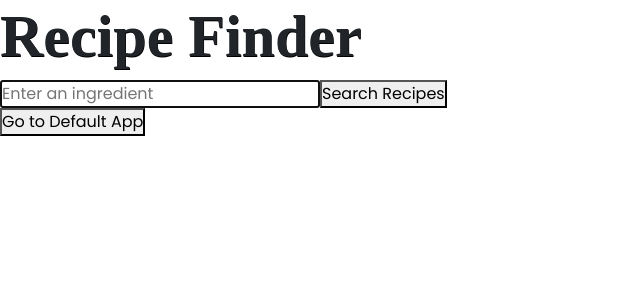
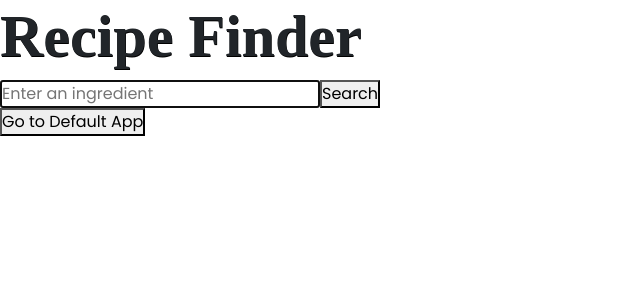
Before and after one commit to ChSathwik641/food-app, a React (Vite) app in the folder food/: page /RecipeFinder in a window 1280 px wide. Shown: the top 300 px of the page, without its empty margins (0-640 px from the left). Built offline with nearby package versions, Linux system fonts and the light colour scheme; a web font is replaced by a local one.

Commit message:
added disabled to input field and button

```diff
--- a/food/src/Components/Component1.jsx
+++ b/food/src/Components/Component1.jsx
@@ -12,7 +12,13 @@ const Component1 = () => {
   const [loading, setLoading] = useState(false);
   const inputRef = useRef(null);
 
-  const { handleSubmit, setValue, getValues, control } = useForm({
+  const {
+    handleSubmit,
+    setValue,
+    getValues,
+    control,
+    formState: { isSubmitting },
+  } = useForm({
     mode: "onSubmit",
   });
 
@@ -71,10 +77,13 @@ const Component1 = () => {
                 setRecipes([]);
               }}
               placeholder="Enter an ingredient"
+              disabled={loading}
             />
           )}
         />
-        <button onClick={handleSubmit}>Search Recipes</button>
+        <button onClick={handleSubmit} disabled={loading}>
+          {loading ? "Searching..." : "Search"}
+        </button>
       </form>
       {loading && (
         <div className="d-flex justify-content-center">
@@ -86,8 +95,8 @@ const Component1 = () => {
 
       <div>
         {" "}
-        {!valid && searchInput && (
-          <p>Invalid ingredient {`'${searchInput}'`}</p>
+        {!valid && getValues("searchInput") && (
+          <p>Invalid ingredient {`'${getValues("searchInput")}'`}</p>
         )}
       </div>
       <div id="recipe-results">
```
